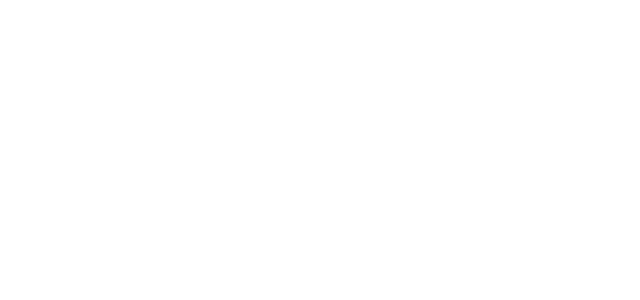
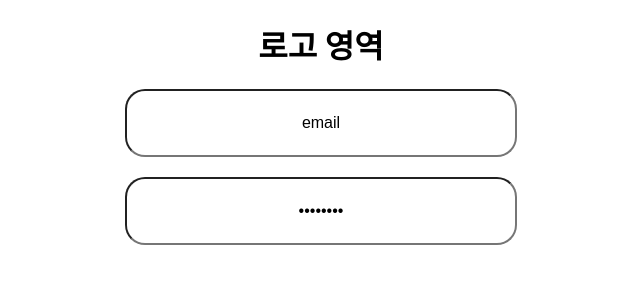
Before and after one commit to rainbowgon/haruman, a React (Create React App) app in the folder frontend/: page /login in a window 1280 px wide. Before the commit this address had no page. Shown: the top 300 px of the page, without its empty margins (279-919 px from the left). Built offline with nearby package versions, Linux system fonts and the light colour scheme.

Commit message:
[FE/save] 로그인 페이지 임시저장

```diff
--- a/frontend/src/App.tsx
+++ b/frontend/src/App.tsx
@@ -7,6 +7,8 @@
 import LandingPage from "./pages/LandingPage";
 import SignUpPage from "./pages/SignUpPage";
 import MyPage from "./pages/MyPage";
+import CalendarPage from "./pages/CalendarPage";
+import LoginPage from "./pages/LoginPage";
 
 // redux
 import { useAppSelector } from "./hooks/reduxHook";
@@ -52,6 +54,14 @@
               path="/mypage"
               element={<MyPage />}
             />
+            <Route
+              path="/calendar"
+              element={<CalendarPage />}
+            />
+            <Route
+              path="/login"
+              element={<LoginPage />}
+            ></Route>
           </Routes>
         </Router>
       </AppContainer>
--- /dev/null
+++ b/frontend/src/components/CenterContainer.tsx
@@ -0,0 +1,8 @@
+import styled from "styled-components";
+
+const CenterContainer = styled.div`
+  display: flex;
+  text-align: center;
+`;
+
+export default CenterContainer;
--- /dev/null
+++ b/frontend/src/components/InputText.tsx
@@ -0,0 +1,68 @@
+import React, { useContext } from "react";
+
+import styled from "styled-components";
+
+const TextContainer = styled.div`
+  display: flex;
+  justify-content: center;
+`;
+
+const InputField = styled.input`
+  width: 29vw;
+  height: 6vh;
+  border-radius: 20px;
+  font-size: 1.25vw;
+  padding: 8px;
+  margin-bottom: 20px;
+  max-width: 450px;
+
+  text-align: center;
+
+  &::placeholder {
+    text-align: center;
+  }
+
+  @media (max-width: 768px) {
+    width: 80%; /* 또는 원하는 크기로 지정 */
+  }
+`;
+
+interface InputProps {
+  type: string;
+  placeholder?: string;
+  value: string;
+  onChange?: (event: React.ChangeEvent<HTMLInputElement>) => void;
+  readonly?: boolean;
+  checked?: boolean;
+  style?: React.CSSProperties;
+  tabIndex?: number;
+  className?: string;
+}
+
+export default function Input({
+  type,
+  placeholder,
+  value,
+  onChange,
+  readonly,
+  checked,
+  style,
+  tabIndex,
+  className,
+}: InputProps) {
+  return (
+    <TextContainer>
+      <InputField
+        className={className}
+        type={type}
+        placeholder={placeholder}
+        value={value}
+        onChange={onChange}
+        readOnly={readonly}
+        checked={checked}
+        style={style}
+        tabIndex={tabIndex}
+      />
+    </TextContainer>
+  );
+}
--- /dev/null
+++ b/frontend/src/components/RegistButton.tsx
@@ -0,0 +1,50 @@
+import React, { useContext } from "react";
+
+import styled from "styled-components";
+
+const ButtonContainer = styled.div`
+  display: flex;
+  justify-content: center;
+  align-items: center;
+`;
+
+const RegisterButton = styled("button")`
+  width: 30vw;
+  height: 60px;
+  border-radius: 10px;
+  font-size: 20px;
+  padding: 8px;
+  margin-bottom: 16px;
+  max-width: 467px;
+  display: flex;
+  align-items: center;
+  justify-content: center;
+
+  &:hover {
+    transition: all 0.1s ease-in-out;
+  }
+
+  @media (max-width: 768px) {
+    width: 80%; /* 또는 원하는 크기로 지정 */
+  }
+`;
+
+export interface ButtonProps {
+  text: string;
+  onClick: (event: any) => void;
+  className?: string;
+  style?: React.CSSProperties;
+}
+
+export default function Register({ text, onClick, style }: ButtonProps) {
+  return (
+    <ButtonContainer>
+      <RegisterButton
+        style={style}
+        onClick={onClick}
+      >
+        {text}
+      </RegisterButton>
+    </ButtonContainer>
+  );
+}
--- a/frontend/src/pages/CalendarPage.tsx
+++ b/frontend/src/pages/CalendarPage.tsx
@@ -1,6 +1,6 @@
 import React from "react";
 
-const Homepage = () => {
+const CalendarPage = () => {
   return (
     <>
       <h1>CALENDAR 및 세부 내역이 있는 페이지 입니다.</h1>
@@ -8,4 +8,4 @@
   );
 };
 
-export default Homepage;
+export default CalendarPage;
--- a/frontend/src/pages/LandingPage.tsx
+++ b/frontend/src/pages/LandingPage.tsx
@@ -3,14 +3,12 @@
 
 const LandingPage = () => {
   return (
-    <div style={{ display: "flex", justifyContent: "center" }}>
     <MainStyle>
       <h1>
         LANDING
         PAGE입니다다다다다다다다다다다다다다다다다다다다다다다다닫다다다다다다
       </h1>
     </MainStyle>
-    </div>
   );
 };
 
--- /dev/null
+++ b/frontend/src/pages/LoginPage.tsx
@@ -0,0 +1,111 @@
+import React from "react";
+import MainStyle from "../components/MainStyle";
+import InputText from "../components/InputText";
+import CenterContainer from "../components/CenterContainer";
+import RegisterButton from "../components/RegistButton";
+
+//로그인 관련
+
+// import { useState } from "react";
+// import { useAppDispatch } from "../hooks/reduxHook";
+// import { useNavigate } from "react-router-dom";
+
+const LoginPage = () => {
+  // const [email, setEmail] = useState('');
+  // const [password, setPassword] = useState('');
+  // const userData = {
+  //   userEmail: email,
+  //   userPass: password,
+  // };
+  // const dispatch = useAppDispatch();
+  // const navigate = useNavigate();
+
+  // const handleLogin = () => {
+  //   if (email === '') {
+  //     alert("이메일을 입력해주세요");
+  //   } else if (password === '') {
+  //     alert("비밀번호를 입력해주세요");
+  //   } else {
+  //     loginServer(userData)
+  //       .then((res) => {
+  //         alert("로그인 성공");
+  //         // userSlice에 저장
+  //         dispatch(userSliceLogin(res));
+  //         // 메인페이지로 리다이렉트
+  //         RedirectHomePage();
+  //       })
+  //       .catch((err) => {
+  //         if(err.response === undefined){
+  //           navigate('/error');
+  //           return;
+  //         }
+  //         handleError(err.response.status);
+  //       });
+  //   }
+  // };
+  // const RedirectTemporaryPass = () => {
+  //   navigate('/pass')
+  // }
+
+  // const handleRegist = () => {
+  //   navigate('/signup')
+  // }
+
+  // const RedirectHomePage = () => {
+  //   navigate('/home');
+  // }
+
+  // const handleKeyPress = (e: KeyboardEvent<HTMLInputElement>) => {
+  //   if (e.key === 'Enter') {
+  //     handleLogin();
+  //   }
+  // };
+
+  // const handleError = (statusCode: HttpStatusCode | undefined) => {
+  //   switch(statusCode){
+  //     case HttpStatusCode.Unauthorized:
+  //       alert("이메일과 비밀번호를 확인해주세요");
+  //       break;
+  //     default:
+  //       navigate('/error');
+  //   }
+  // }
+  return (
+    <CenterContainer>
+      <MainStyle>
+        <div>
+          <h1>로고 영역</h1>
+        </div>
+        <InputText
+          className="InputText"
+          type="email"
+          // alt="Input Email"
+          placeholder="이메일을 입력하세요"
+          value={"email"}
+          // 추후 email이 들어온다면 sending
+          // onChange={(e) => setEmail(e.target.value)}
+          // onKeyPress={handleKeyPress}
+        />
+
+        <InputText
+          className="InputText"
+          // alt="password"
+          type="password"
+          placeholder="비밀번호"
+          value={"password"}
+          // 추후 password 설정시 주석 해제
+          // onChange={(e) => setPassword(e.target.value)}
+          // onKeyPress={handleKeyPress}
+        />
+        {/* <RegisterButton
+          style={style}
+          onClick={onClick}
+        >
+          Login
+        </RegisterButton> */}
+      </MainStyle>
+    </CenterContainer>
+  );
+};
+
+export default LoginPage;
```
Lines whose indentation alone changed are shown as unchanged.
